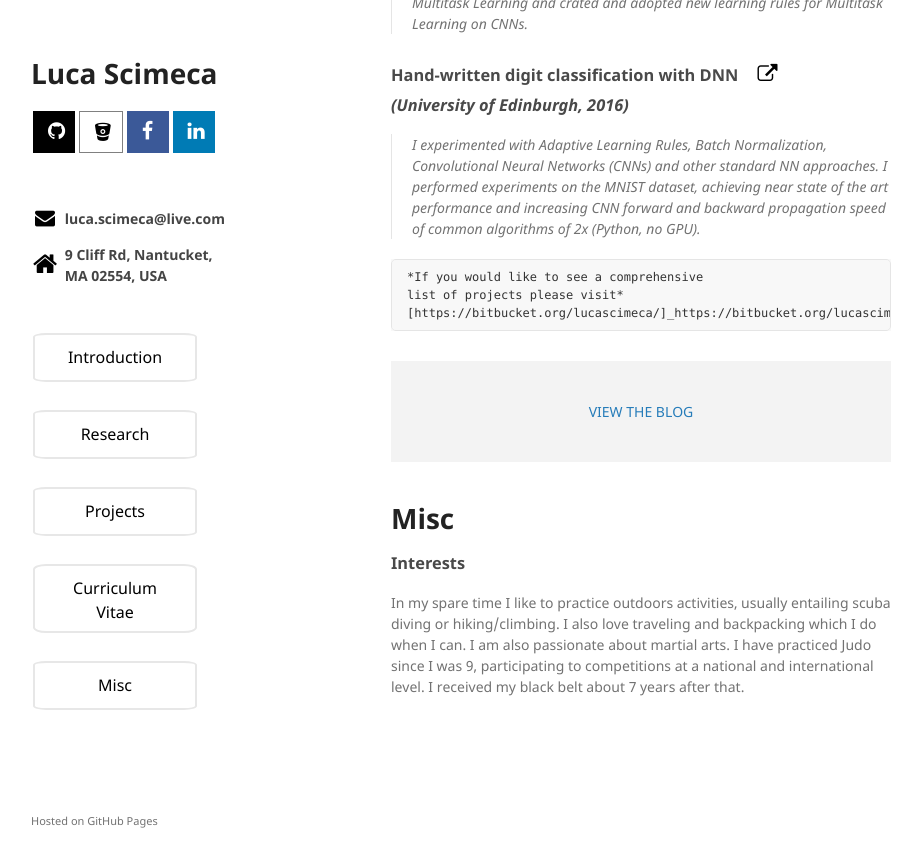
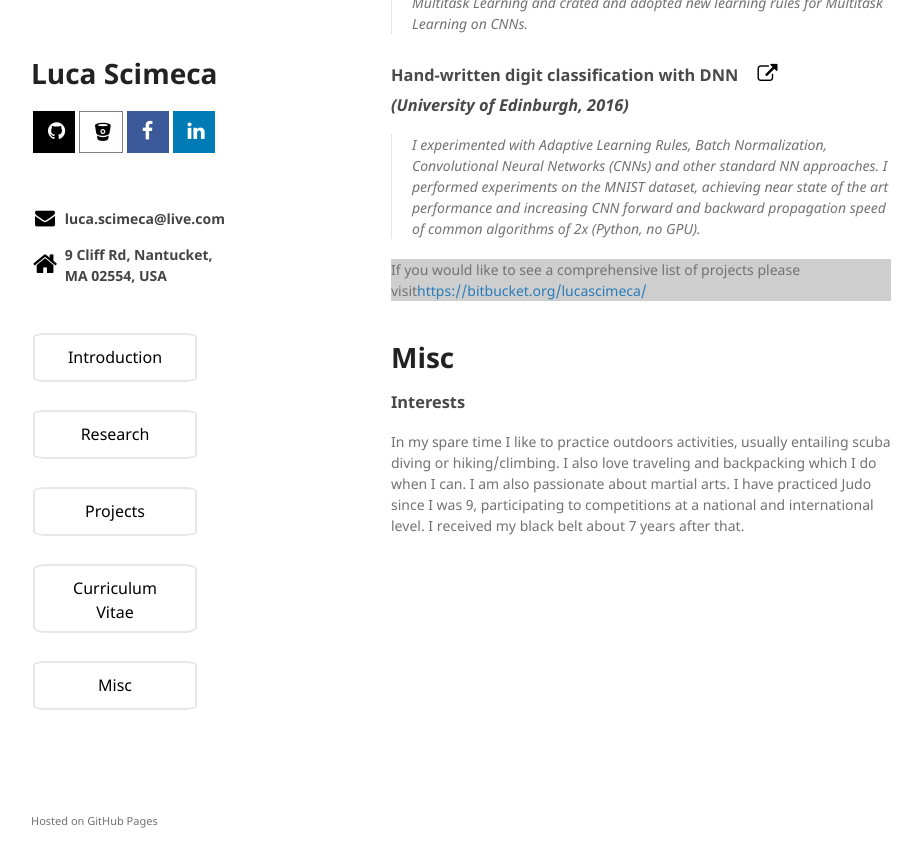
Before and after one commit to lucascimeca/lucascimeca.github.io, a Jekyll site: the page built from index.md, in a window 1280 px wide and 900 px high, scrolled down 1403 px. Shown: the top 867 px of the window, without its empty margins (179-1101 px from the left). Built offline with Jekyll 4.4.1, drawn with Linux system fonts in a browser that asks for light colours; nearby versions of some CDN libraries; the repository's description, which GitHub fills in, is left out.

Commit message:
Update index.md

````diff
--- a/index.md
+++ b/index.md
@@ -45,13 +45,8 @@ My interests lie mainly in Machine Learning and Robotics research, particularly
 
 > I experimented with Adaptive Learning Rules, Batch Normalization, Convolutional Neural Networks (CNNs) and other standard NN approaches. I performed experiments on the MNIST dataset, achieving near state of the art performance and increasing CNN forward and backward propagation speed of common algorithms of 2x (Python, no GPU).
 
-```
-*If you would like to see a comprehensive
-list of projects please visit*
-[https://bitbucket.org/lucascimeca/]_https://bitbucket.org/lucascimeca/_
-```
- <div style="background-color:rgba(0, 0, 0, 0.0470588); text-align:center; vertical-align: middle; padding:40px 0; margin-top:30px">
- <a href="/blog">VIEW THE BLOG</a>
+ <div style="background-color:rgba(206, 206, 206, 1); ">
+ If you would like to see a comprehensive list of projects please visit<a href="https://bitbucket.org/lucascimeca/">https://bitbucket.org/lucascimeca/</a>
  </div>
 
 <br/>
````
